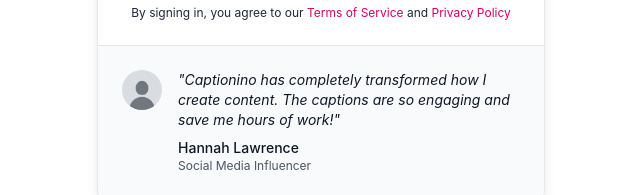
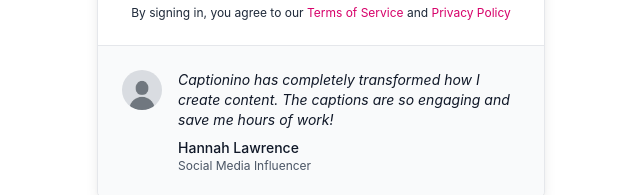
Before and after one commit to timiomotayo/captionino-frontend, a Next.js app: page /auth in a window 1280 px wide. Shown: the part 411-606 px from the top of the page, without its empty margins (319-959 px from the left). Built offline with nearby package versions, Linux system fonts and the light colour scheme; no server answers.

Commit message:
deployment fix for ESLint rules

```diff
--- a/src/components/Auth.js
+++ b/src/components/Auth.js
@@ -138,8 +138,7 @@
                     </div>
                     <div>
                       <p className="text-gray-900 dark:text-gray-300 text-sm italic">
-                        "Captionino has completely transformed how I create content. The captions are so engaging and
-                        save me hours of work!"
+                        {"Captionino has completely transformed how I create content. The captions are so engaging and save me hours of work!"}
                       </p>
                       <p className="text-gray-900 dark:text-primary text-sm font-medium mt-2">Hannah Lawrence</p>
                       <p className="text-gray-600 dark:text-gray-300 text-xs">Social Media Influencer</p>
```
